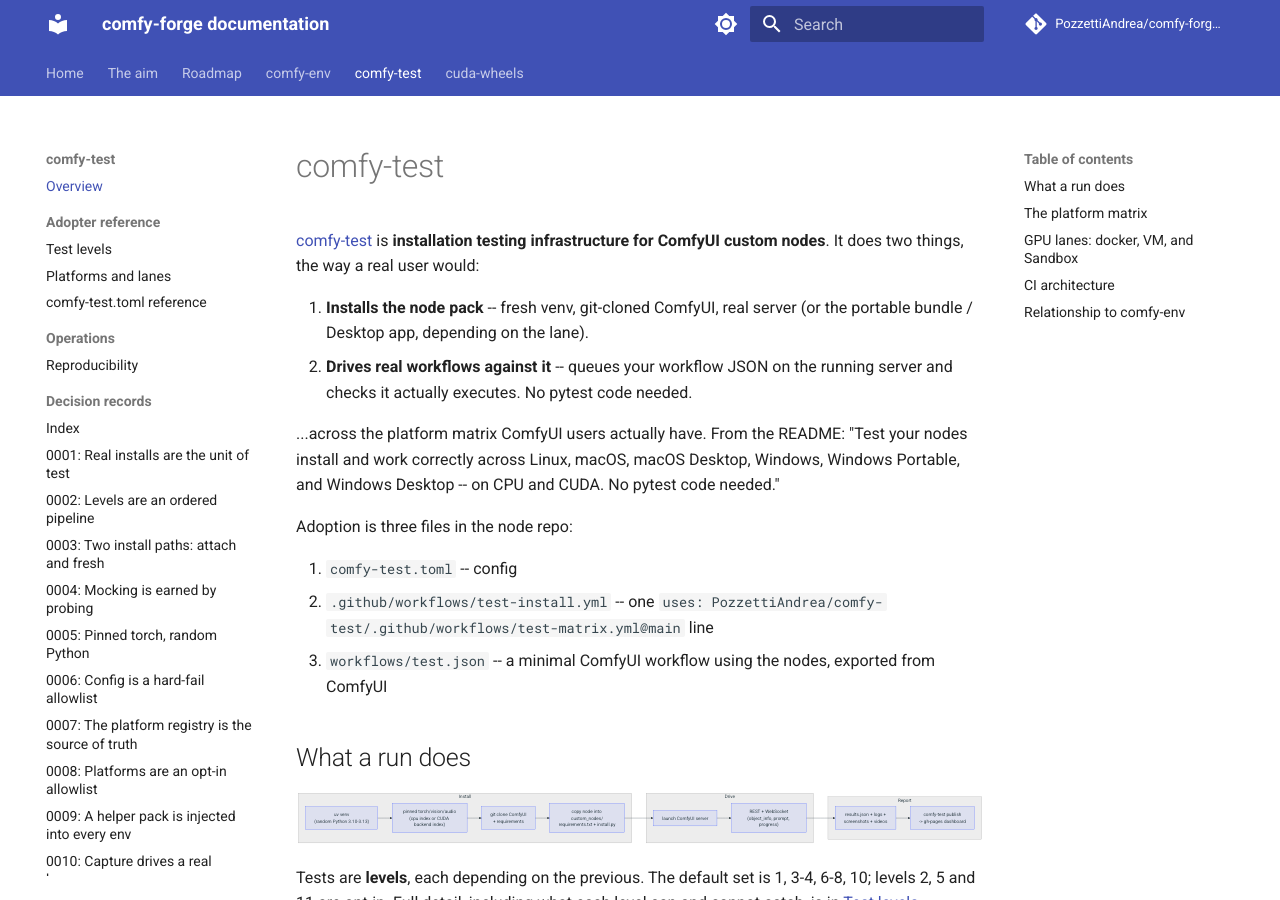
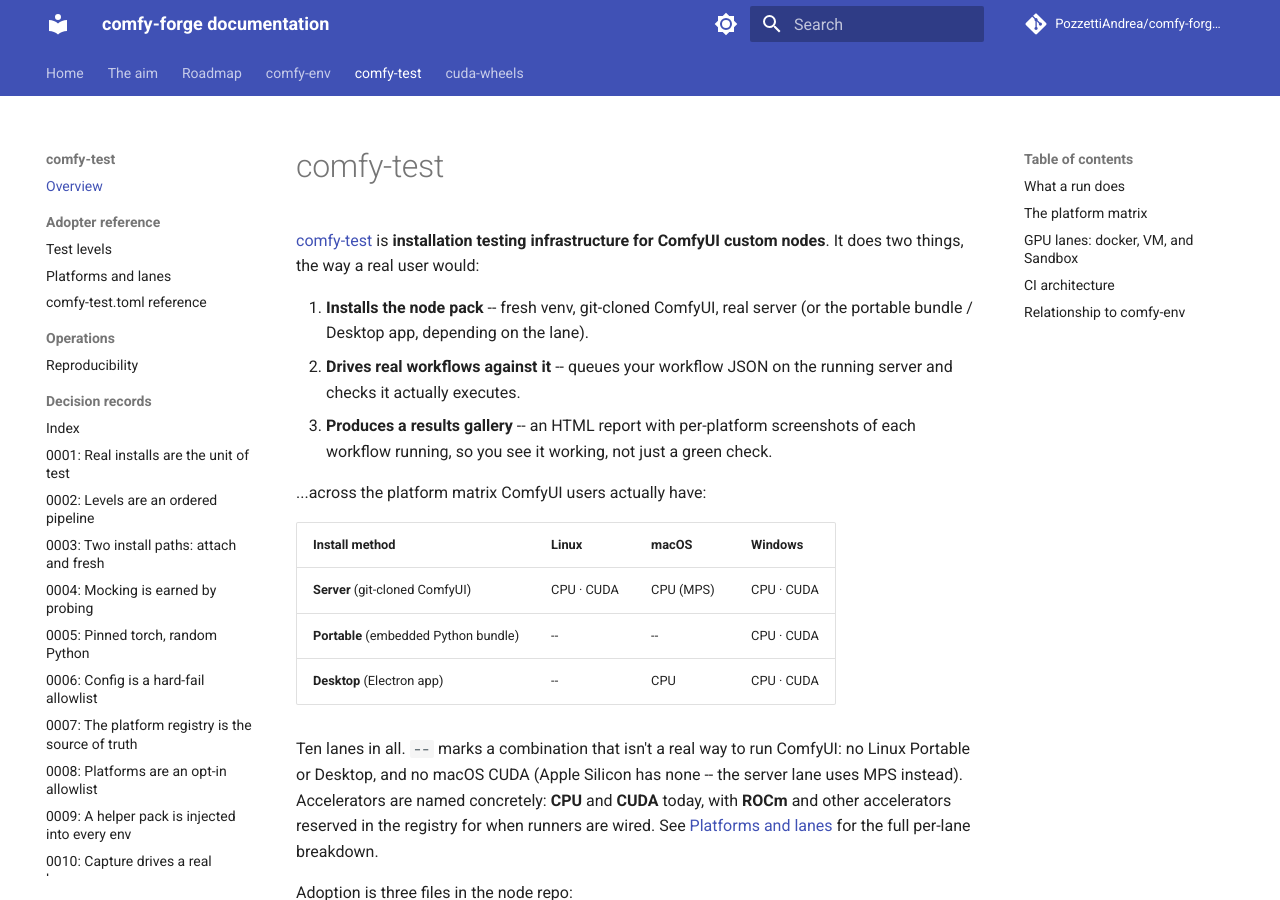
Before and after one commit to Comfy-Forge/comfy-forge-docs, an MkDocs documentation site: the page built from docs/comfy-test/index.md, in a window 1280 px wide and 900 px high. Built offline with MkDocs 1.6.1 and Material for MkDocs 9.7.7, drawn with Linux system fonts in a browser that asks for light colours; comment, search, counter and statistics services are not loaded.

Commit message:
docs(comfy-test): gallery bullet + platform matrix as a table
- Third bullet: produces an HTML results gallery (per-platform screenshots).
- Dropped 'no pytest code needed' from the drive-workflows bullet.
- Replaced the run-on matrix sentence with an install-method x OS table
  (CPU/CUDA cells), plus the accelerator roadmap (ROCm reserved).

```diff
--- a/docs/comfy-test/index.md
+++ b/docs/comfy-test/index.md
@@ -7,12 +7,25 @@
 1. **Installs the node pack** -- fresh venv, git-cloned ComfyUI, real server
    (or the portable bundle / Desktop app, depending on the lane).
 2. **Drives real workflows against it** -- queues your workflow JSON on the
-   running server and checks it actually executes. No pytest code needed.
+   running server and checks it actually executes.
+3. **Produces a results gallery** -- an HTML report with per-platform
+   screenshots of each workflow running, so you see it working, not just a
+   green check.
 
-...across the platform matrix ComfyUI users actually have. From the README:
-"Test your nodes install and work correctly across Linux, macOS, macOS Desktop,
-Windows, Windows Portable, and Windows Desktop -- on CPU and CUDA. No pytest
-code needed."
+...across the platform matrix ComfyUI users actually have:
+
+| Install method | Linux | macOS | Windows |
+|---|---|---|---|
+| **Server** (git-cloned ComfyUI) | CPU · CUDA | CPU (MPS) | CPU · CUDA |
+| **Portable** (embedded Python bundle) | -- | -- | CPU · CUDA |
+| **Desktop** (Electron app) | -- | CPU | CPU · CUDA |
+
+Ten lanes in all. `--` marks a combination that isn't a real way to run
+ComfyUI: no Linux Portable or Desktop, and no macOS CUDA (Apple Silicon has
+none -- the server lane uses MPS instead). Accelerators are named concretely:
+**CPU** and **CUDA** today, with **ROCm** and other accelerators reserved in
+the registry for when runners are wired. See
+[Platforms and lanes](lanes.md) for the full per-lane breakdown.
 
 Adoption is three files in the node repo:
 
```
